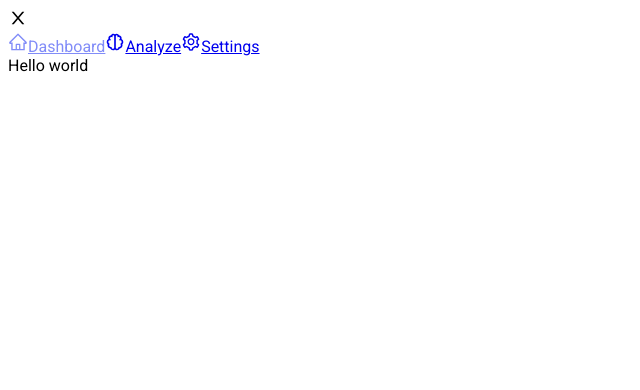
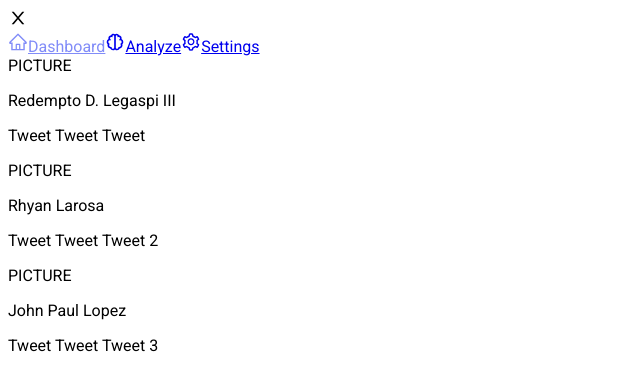
Before and after one commit to jpblopez/minerva-react, a React (Create React App) app: page /dashboard in a window 1280 px wide. Shown: the top 390 px of the page, without its empty margins (0-640 px from the left). Built offline with nearby package versions, Linux system fonts and the light colour scheme.

Commit message:
Added view tweets structure

```diff
--- a/package.json
+++ b/package.json
@@ -12,8 +12,9 @@
     "react": "^17.0.2",
     "react-dom": "^17.0.2",
     "react-icons": "^4.2.0",
-    "react-router-dom": "^5.2.0",
+    "react-router-dom": "^5.3.0",
     "react-scripts": "4.0.3",
+    "virtual-window": "^1.0.20",
     "web-vitals": "^1.1.2"
   },
   "scripts": {
--- a/src/App.jsx
+++ b/src/App.jsx
@@ -1,6 +1,7 @@
 import React from 'react';
 import { Switch, Route, Redirect } from 'react-router-dom';
 import Sidebar from '@/components/Sidebar';
+import Dashboard from '@/pages/dashboard/Dashboard'
 
 function App() {
   return (
@@ -9,7 +10,7 @@ function App() {
       <div className="flex-grow bg-red-100 p-4 md:h-auto min-h-screen md:min-h-0">
         <Switch>
           <Redirect from="/" exact to="/dashboard" />
-          <Route path="/dashboard" render={() => 'Hello world'} />
+          <Route path="/dashboard" render={() => <Dashboard/>} />
           <Route path="/analyze" />
           <Route path="/settings" />
         </Switch>
--- /dev/null
+++ b/src/pages/dashboard/Dashboard.jsx
@@ -0,0 +1,27 @@
+import React, { useState } from 'react';
+import ListItem from './components/ListItem'
+
+const Dashboard = () => {
+  const [open, setOpen] = useState(true);
+
+  const mockTweets = [
+      {name: "Redempto D. Legaspi III", tweet: "Tweet Tweet Tweet"},
+      {name: "Rhyan Larosa", tweet: "Tweet Tweet Tweet 2"},
+      {name: "John Paul Lopez", tweet: "Tweet Tweet Tweet 3"},
+  ]
+
+  const close = () => {
+    setOpen(false);
+    setTimeout(() => setOpen(true), 1000); // remove this later
+  };
+
+  return (
+    <>
+    <div className = "overflow-y-scroll h-1/4 w-2/5">
+      {mockTweets.map(tweet => (<ListItem tweetData = {tweet}/>))}
+    </div>
+    </>
+  );
+};
+
+export default Dashboard;
--- /dev/null
+++ b/src/pages/dashboard/components/ListItem.jsx
@@ -0,0 +1,27 @@
+import React from 'react'
+
+
+const ListItem = (props) => {
+    const listDisplay = "inline-block ";
+
+    const {tweetData} = props
+    /*
+    tweetData props:
+    name
+    tweet
+    */
+
+    return (
+        <>
+        <div className="block bg-white m-2 h-auto">
+            <div className = "inline-block h-100px w-100px m-1.5">PICTURE</div>
+            <div className = "inline-block">
+                <p className = "block">{tweetData.name}</p>
+                <p className = "block">{tweetData.tweet}</p>
+            </div>
+        </div>
+        </>
+    )
+}
+
+export default ListItem;
```
Also changed, not shown: 1 other file (tests, documents, lock files or other folders).
